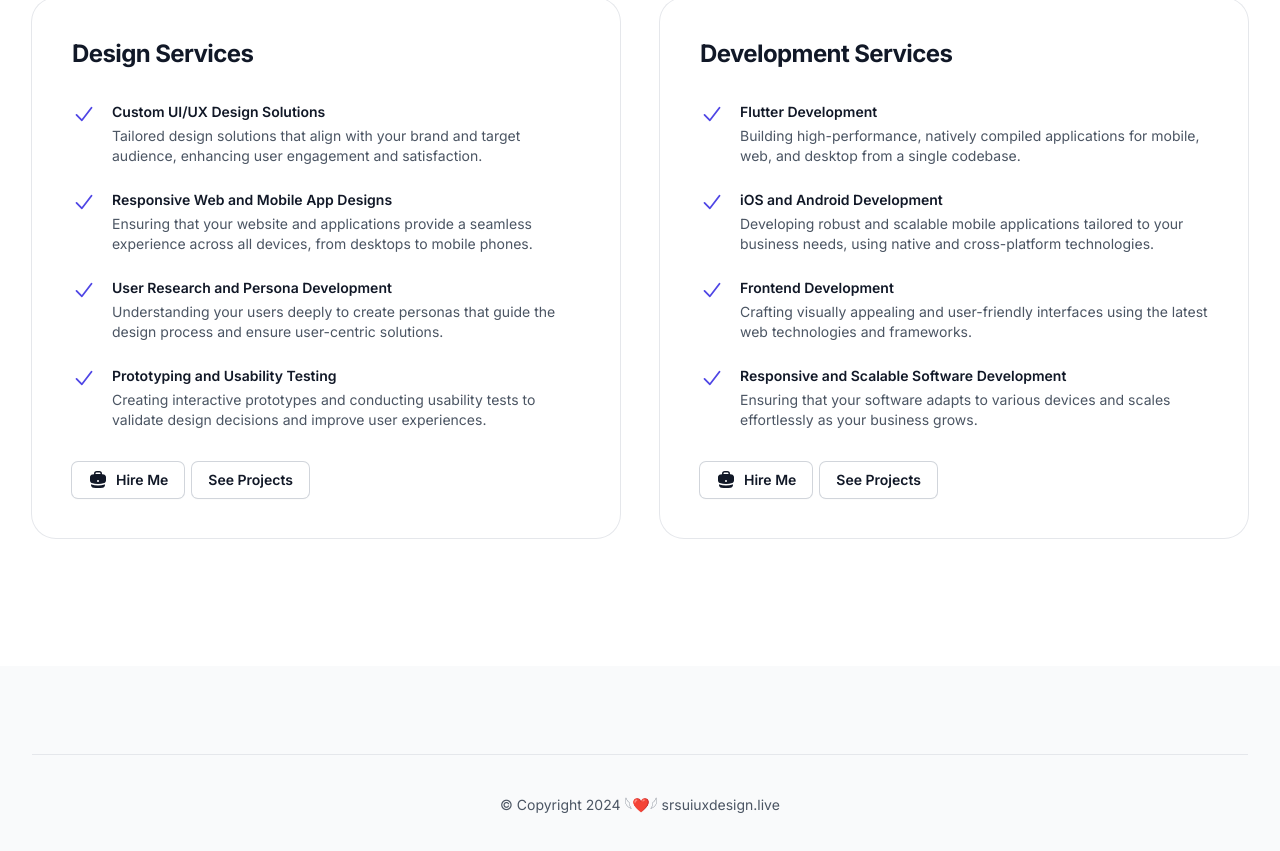
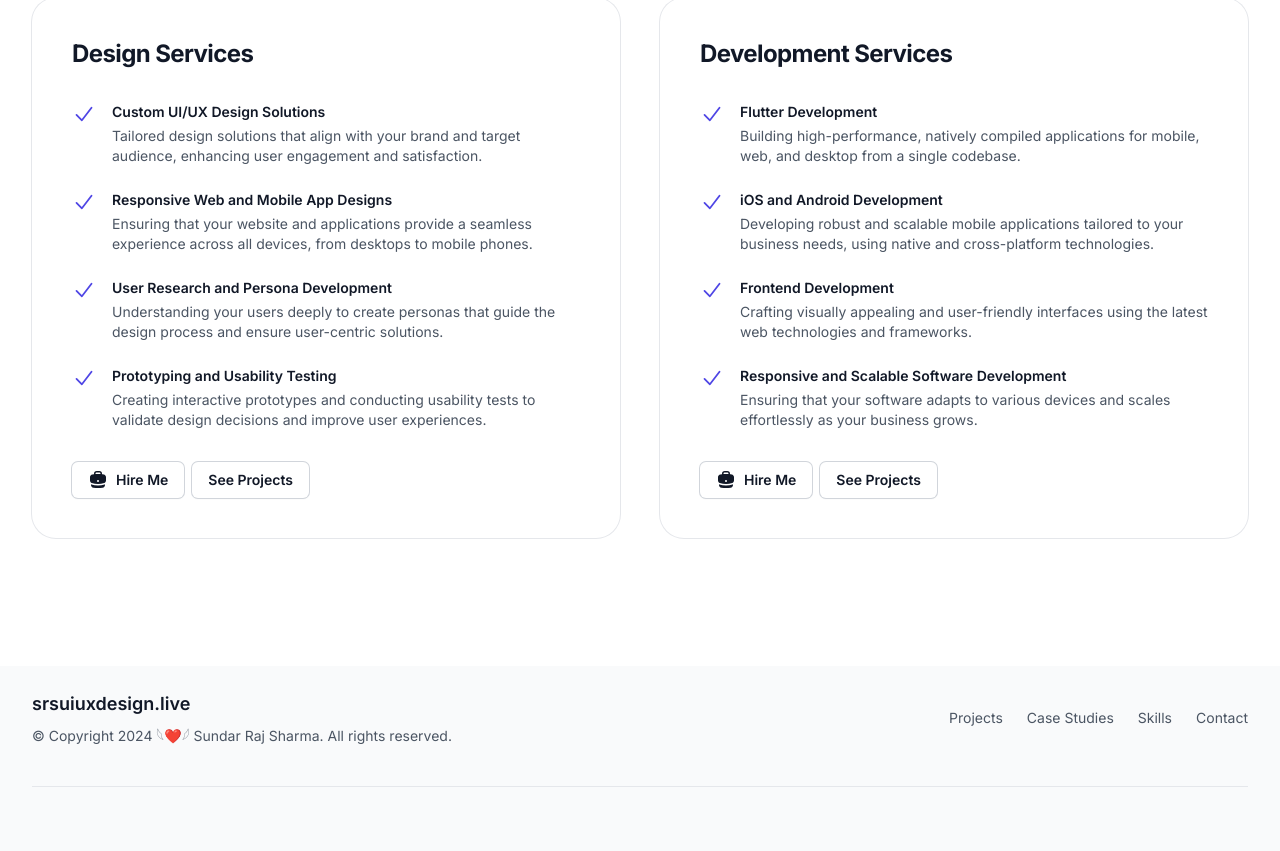
Before and after one commit to sundarsharma332/portfolio, a Next.js app: page / in a window 1280 px wide. Shown: the part 6610-7461 px from the top of the page. Built offline with nearby package versions, Linux system fonts and the light colour scheme.

Commit message:
footer and banner redirection fix

```diff
--- a/app/components/Footer.tsx
+++ b/app/components/Footer.tsx
@@ -2,14 +2,37 @@ import Link from "next/link";
 
 const Footer = () => {
     return (
-        <section className="py-10 bg-gray-50 sm:pt-16 lg:pt-6">
+        <footer className="bg-gray-50 py-10 sm:py-16 lg:py-6">
             <div className="px-4 mx-auto sm:px-6 lg:px-8 max-w-7xl">
-                <hr className="mt-16 mb-10 border-gray-200" />
-                <p className="text-sm text-center text-gray-600">
-                    © Copyright 2024 𓆩❤️𓆪  srsuiuxdesign.live
-                </p>
+                <div className="flex flex-col items-center sm:flex-row sm:justify-between">
+                    <div className="text-center sm:text-left">
+                        <Link href="/" className="text-lg font-semibold text-gray-900">
+                            srsuiuxdesign.live
+                        </Link>
+                        <p className="mt-2 text-sm text-gray-600">
+                            © Copyright 2024 𓆩❤️𓆪 Sundar Raj Sharma. All rights reserved.
+                        </p>
+                    </div>
+                    <div className="mt-6 sm:mt-0">
+                        <nav className="flex space-x-6 justify-center">
+                            <Link href="/projects" className="text-sm text-gray-600 hover:text-gray-900">
+                                Projects
+                            </Link>
+                            <Link href="/case-studies" className="text-sm text-gray-600 hover:text-gray-900">
+                                Case Studies
+                            </Link>
+                            <Link href="/skills" className="text-sm text-gray-600 hover:text-gray-900">
+                                Skills
+                            </Link>
+                            <Link href="/contact" className="text-sm text-gray-600 hover:text-gray-900">
+                                Contact
+                            </Link>
+                        </nav>
+                    </div>
+                </div>
+                <hr className="mt-10 mb-10 border-gray-200" />
             </div>
-        </section>
+        </footer>
     );
 };
 
--- a/app/components/banner.tsx
+++ b/app/components/banner.tsx
@@ -1,5 +1,4 @@
 "use client";
-
 import { useState } from 'react';
 import { XMarkIcon } from '@heroicons/react/20/solid';
 
@@ -46,7 +45,9 @@ export default function HeroBanner() {
                         If you are a developer and have interest in working in Flutter, Node.js, and AI projects. Connect Now.
                     </p>
                     <a
-                        href="#"
+                        href="https://github.com/sundarsharma332"
+                        target="_blank"
+                        rel="noopener noreferrer"
                         className="flex-none rounded-full bg-gradient-to-r from-fuchsia-600 to-blue-600 px-3.5 py-1 text-sm font-semibold text-white shadow-sm hover:bg-blue-700 focus-visible:outline focus-visible:outline-2 focus-visible:outline-offset-2 focus-visible:outline-blue-600"
                     >
                         Connect Now <span aria-hidden="true">&rarr;</span>
```
